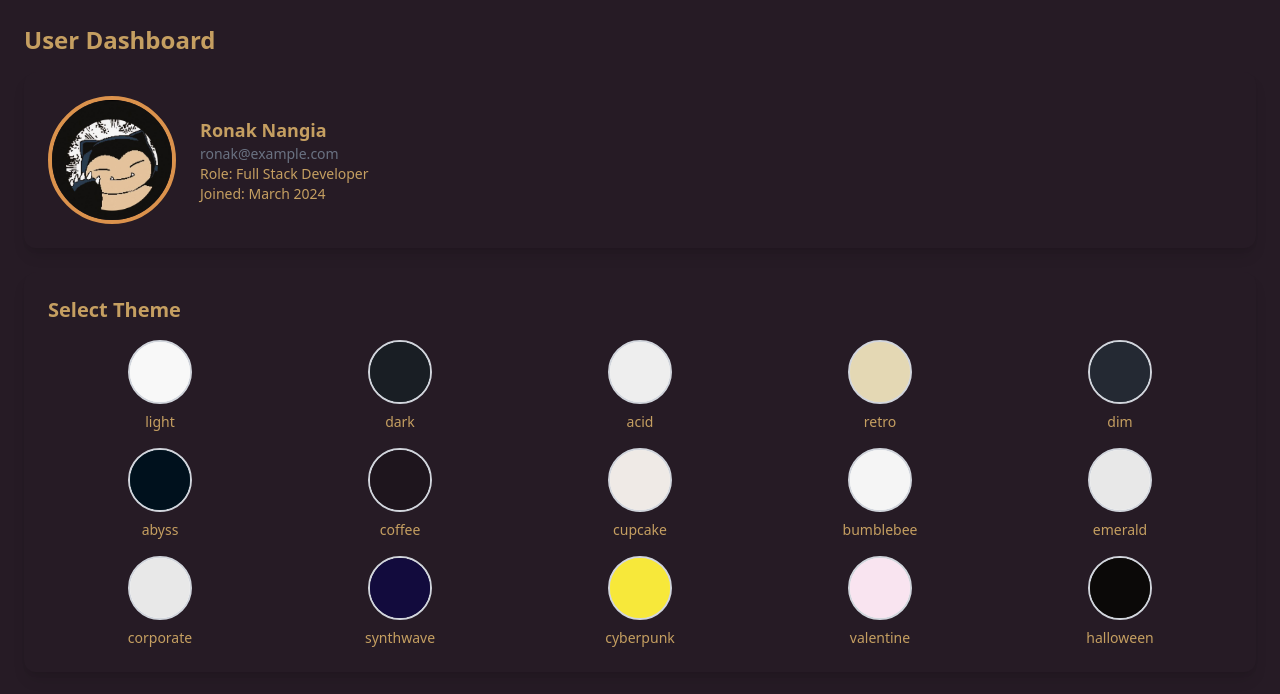
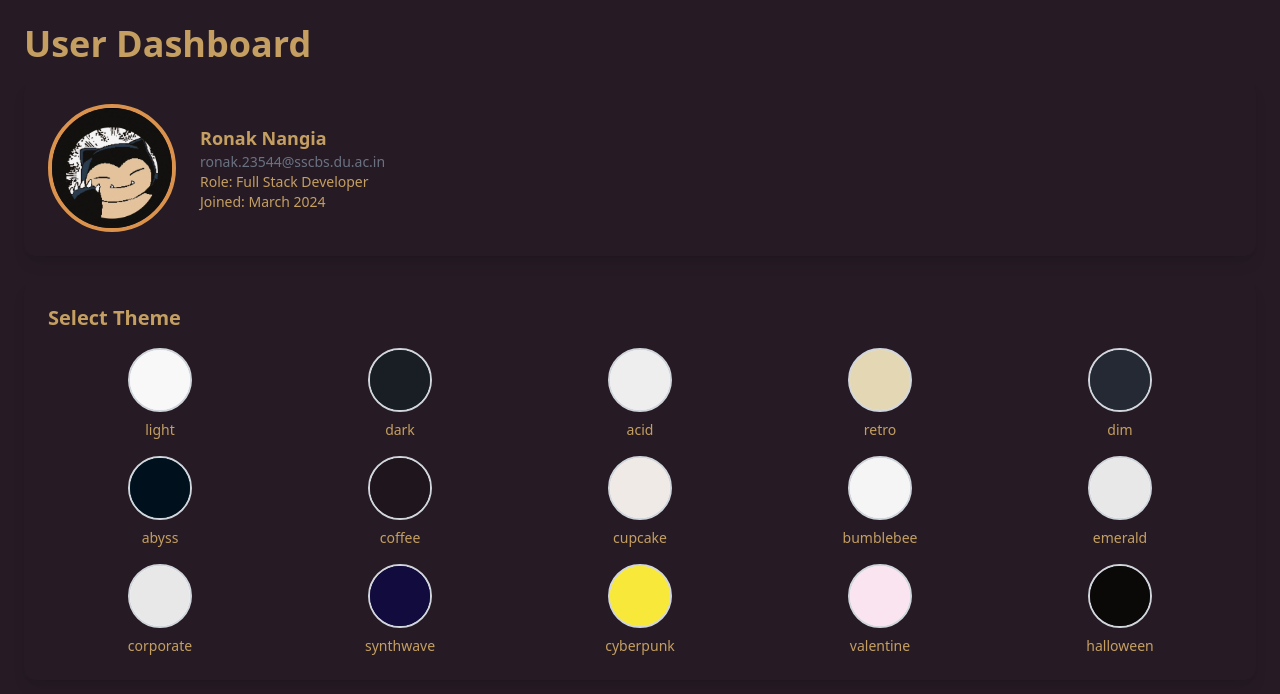
Before and after one commit to Ronak2304/SkillShowCase, a React (Vite) app: page /user-dashboard in a window 1280 px wide. Shown: the top 694 px of the page. Built offline with nearby package versions, Linux system fonts and the light colour scheme.

Commit message:
Updated font size and user detail

```diff
--- a/src/constants/utils.js
+++ b/src/constants/utils.js
@@ -70,9 +70,7 @@ export const themes = [
 
 export const userData = {
   name: "Ronak Nangia",
-  email: "ronak@example.com",
+  email: "ronak.23544@sscbs.du.ac.in",
   role: "Full Stack Developer",
-  posts: 12,
-  likes: 120,
   joined: "March 2024",
 };
--- a/src/pages/LandingPage.jsx
+++ b/src/pages/LandingPage.jsx
@@ -1,22 +1,7 @@
-import React from 'react'
-
 const LandingPage = () => {
   return (
     <div>
-        <div className="hero min-h-screen bg-base-200">
-            <div className="hero-content text-center">
-            <div className="max-w-md">
-                <h1 className="text-5xl font-bold">Welcome to Skill Showcase</h1>
-                <p className="py-6">Explore, Share, and Showcase your skills with the community.</p>
-                <button className="btn btn-primary">Get Started</button>
-            </div>
-            </div>
-        </div>
 
-        <div className="container mx-auto p-6">
-            <h2 className="text-3xl font-bold mb-4">Latest Posts</h2>
-            {/* Here you can map through dummyPosts to display them */}
-        </div>
     </div>
   )
 }
--- a/src/pages/UserDashboard.jsx
+++ b/src/pages/UserDashboard.jsx
@@ -8,7 +8,7 @@ export default function UserDashboard() {
 
   return (
     <div className="p-6 space-y-6 font-sans">
-      <div className="text-2xl font-bold mb-4">User Dashboard</div>
+      <div className="text-4xl font-bold mb-4">User Dashboard</div>
 
       {/* Profile Section */}
       <div className="flex flex-col md:flex-row gap-6 bg-base-100 shadow-lg rounded-xl p-6">
```
